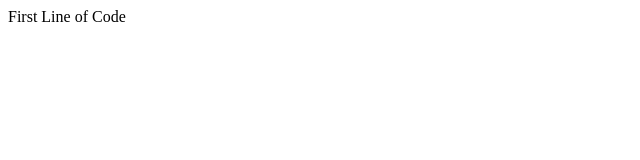
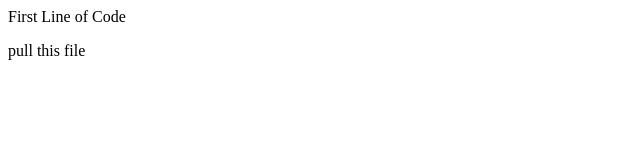
Before and after one commit to Samiratnur/REPO.1, a plain HTML site: page index.html in a window 1280 px wide. Shown: the full height of the page, 0-640 px from the left. Drawn offline with Linux system fonts and the light colour scheme.

Commit message:
Update index.html

```diff
--- a/index.html
+++ b/index.html
@@ -1 +1,2 @@
 <p>First Line of Code</p>
+<p>pull this file </p>
```
